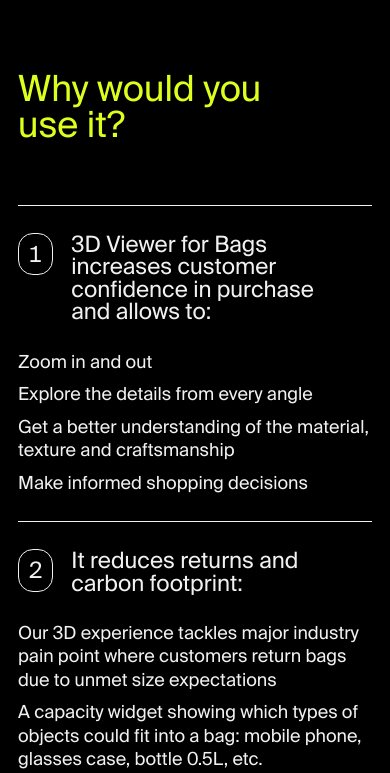
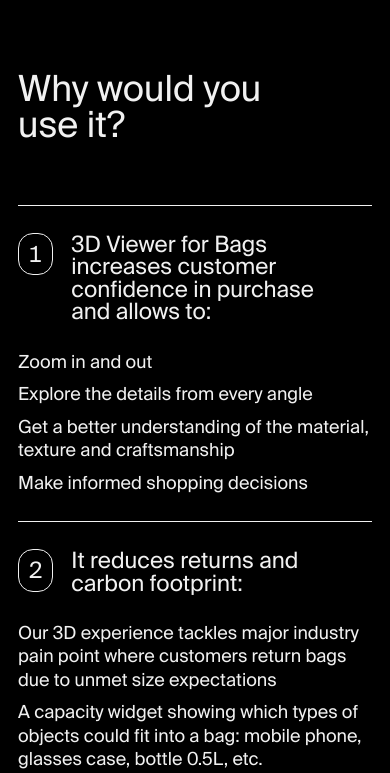
Before and after one commit to oleg-lekhnitsky/wanna-website, a plain HTML site: page index.html in a window 390 px wide. Shown: the part 1277-2050 px from the top of the page. Drawn offline with Linux system fonts and the light colour scheme.

Commit message:
heading mob

```diff
--- a/style-mobile.css
+++ b/style-mobile.css
@@ -92,7 +92,6 @@
         margin-top: 2rem;
         margin-bottom: 1rem;
 
-        color: var(--accent);
     }
 
     .features{
```
